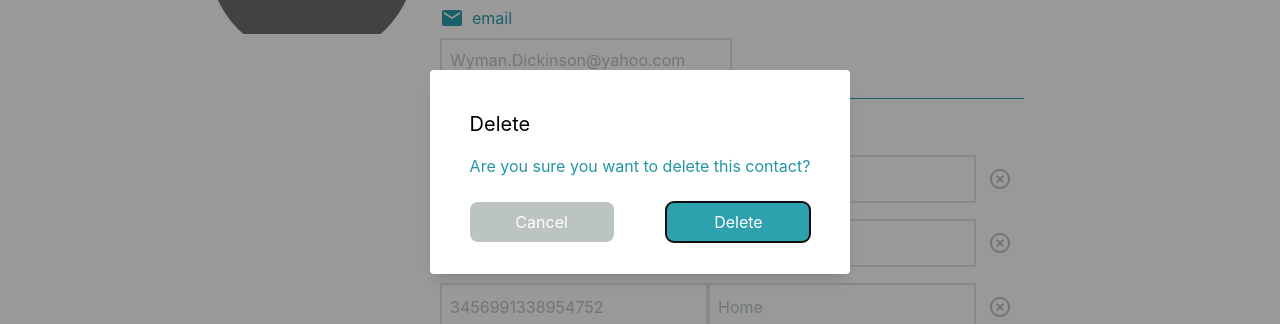
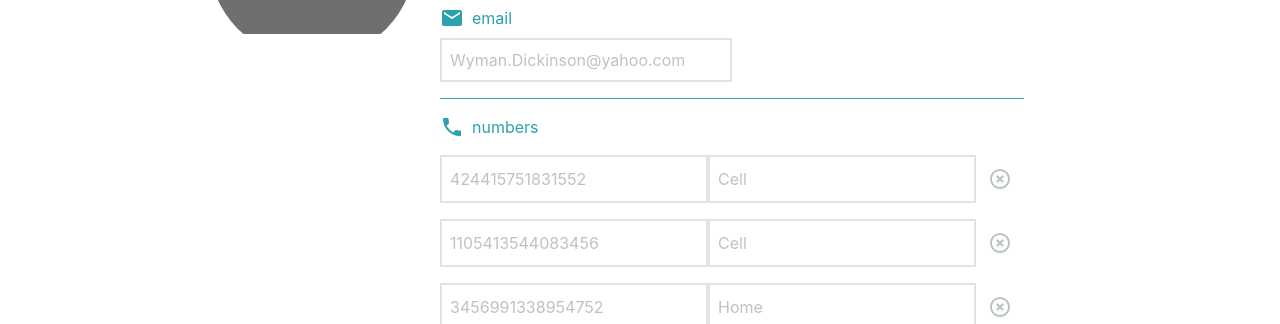
Before and after one commit to mladenkn/react-next-phonebook, a React (Vite) app: page /contact/edit/1 in a window 1280 px wide. Shown: the part 228-552 px from the top of the page. Built offline with nearby package versions, Linux system fonts and the light colour scheme; grey boxes are pictures that could not be loaded.

Commit message:
no-material-dialog +

```diff
--- a/src/phonebook/actions.tsx
+++ b/src/phonebook/actions.tsx
@@ -43,7 +43,7 @@ export const DeleteAction = ({ onConfirm, withText, withHoverEffect }: DeleteAct
     <>
       <button
         className={cn(
-          "text-secondary-dark flex",
+          "flex text-secondary-dark",
           withHoverEffect && "button-hover-opacity rounded-sm p-1",
         )}
         onClick={() => setModalOpen(true)}
@@ -51,12 +51,13 @@ export const DeleteAction = ({ onConfirm, withText, withHoverEffect }: DeleteAct
         {(withText || false) && <p className="mr-1 text-base">Delete</p>}
         <DeleteIcon color="secondary" />
       </button>
-      <DeleteModal
-        isOpen={modalOpen}
-        text="Are you sure you want to delete this contact?"
-        onCancel={() => setModalOpen(false)}
-        onConfirm={onConfirm}
-      />
+      {modalOpen ? (
+        <DeleteModal
+          text="Are you sure you want to delete this contact?"
+          onCancel={() => setModalOpen(false)}
+          onConfirm={onConfirm}
+        />
+      ) : null}
     </>
   )
 }
--- a/src/phonebook/delete-dialog.tsx
+++ b/src/phonebook/delete-dialog.tsx
@@ -2,7 +2,6 @@ type Props = {
   text: string
   onCancel: () => void
   onConfirm: () => void
-  isOpen: boolean
 }
 
 const DeleteModal = ({ text, onCancel, onConfirm }: Props) => (
```
